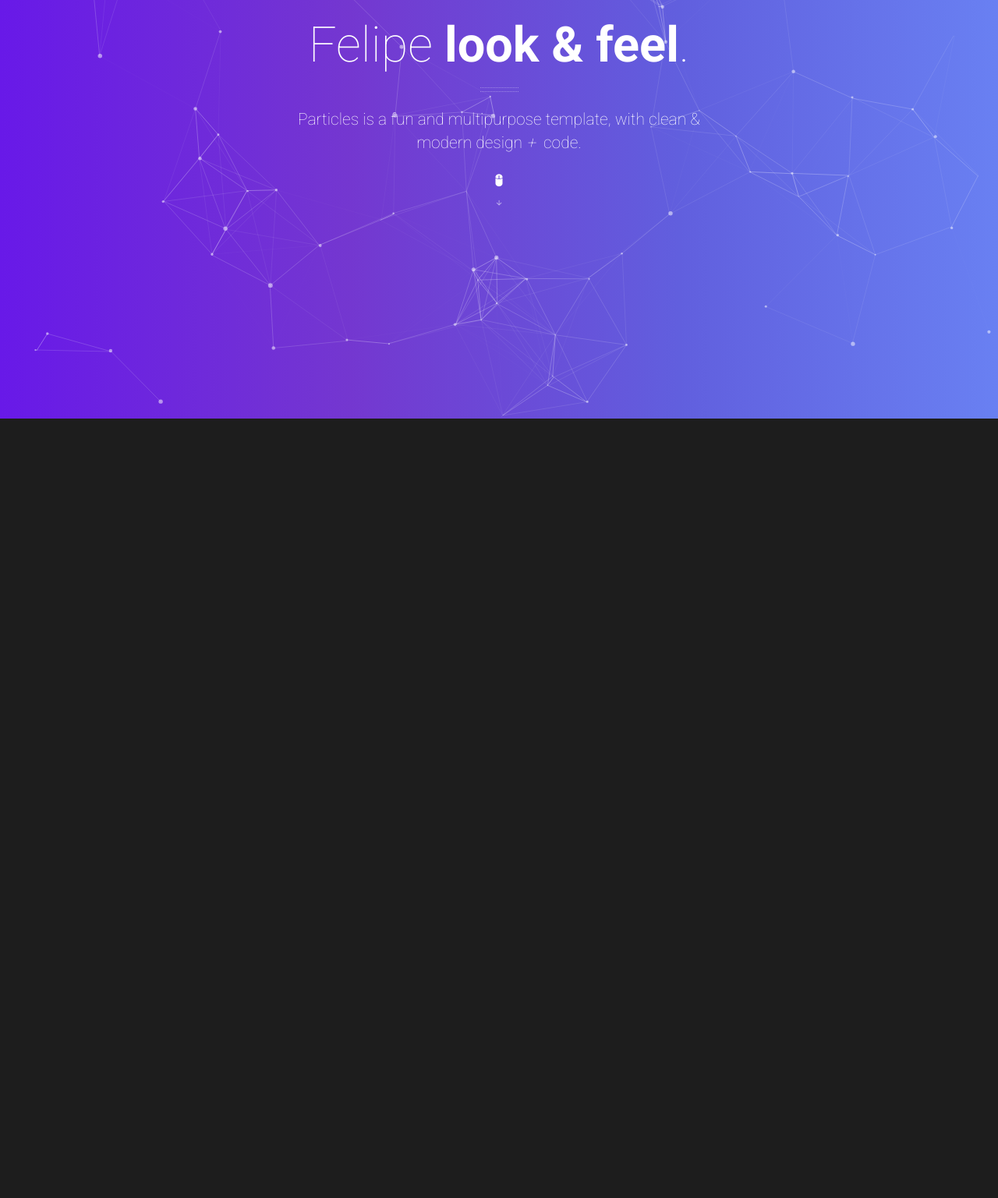
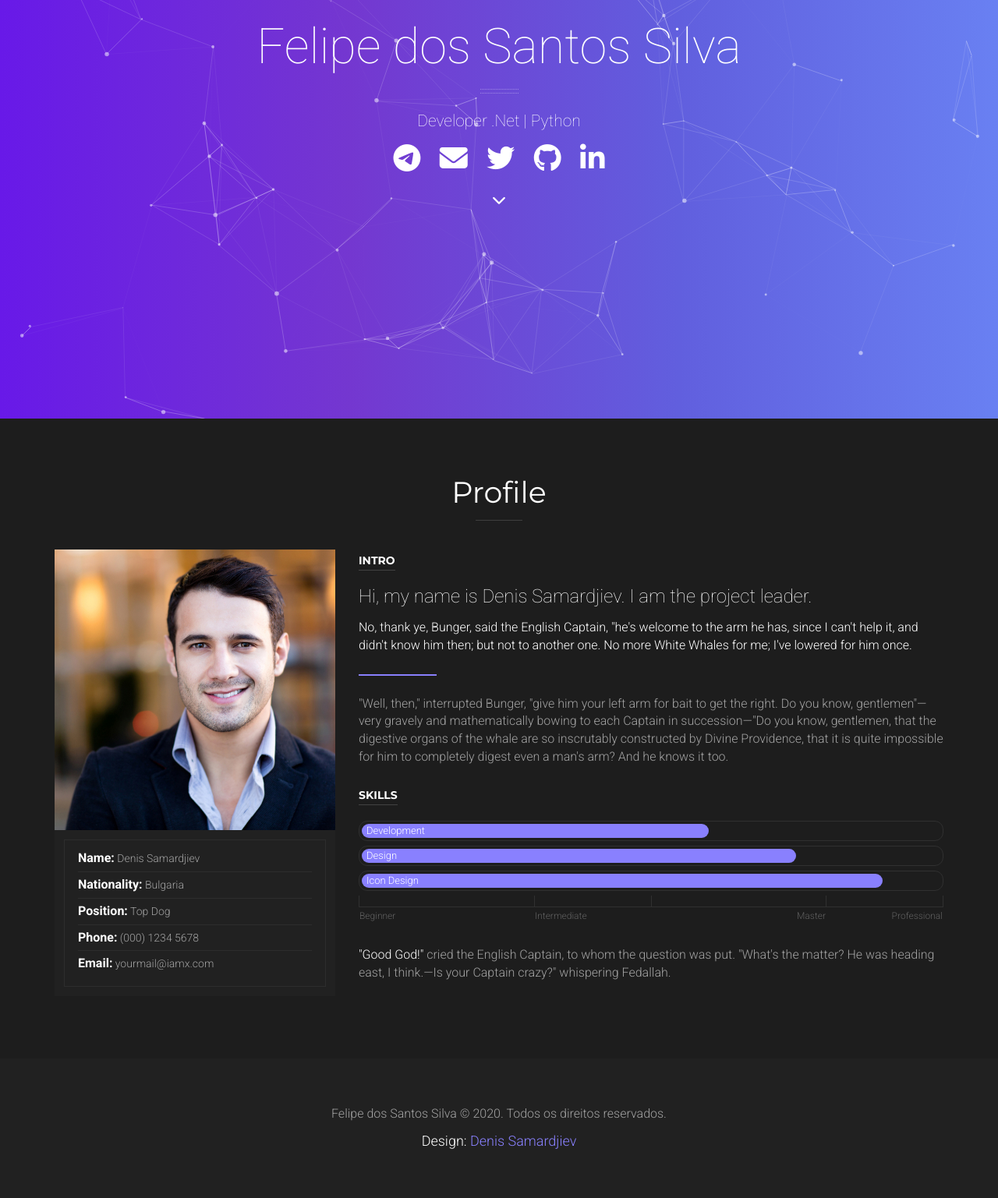
Before and after one commit to DarthFil/darthfil.github.io, a plain HTML site: page index.html in a window 1280 px wide. Shown: the part 263-1800 px from the top of the page at 78% size. Before the commit the page ends 807 px from the top, so only its background shows below. Drawn offline with nearby package versions, Linux system fonts and the light colour scheme; files whose address does not match are found by name.

Commit message:
feature: Adição do Profile

```diff
--- a/css/style.css
+++ b/css/style.css
@@ -2579,3 +2579,9 @@ footer hr {
         padding: 0 30px 20px 20px;
     }
 }
+
+.social-icons {
+    padding-left: 10px;
+    padding-right: 10px;
+    text-decoration: none;
+}
--- a/index.html
+++ b/index.html
@@ -33,16 +33,9 @@
     <link href="css/magnific-popup.css" rel="stylesheet">
     <link href="css/logoiconfont.css" rel="stylesheet">
     <link href="css/style.css" rel="stylesheet" title="main-css">
+    <!-- Font Awesome -->
+    <script src="https://kit.fontawesome.com/d43fdbe2fc.js" crossorigin="anonymous"></script>
 
-    <!-- Alternate Stylesheets / choose what color and base you want and include the 2 files regularly AFTER style.css above -->
-    <link rel="alternate stylesheet" type="text/css" href="css/colors/blue.css" title="blue">
-    <link rel="alternate stylesheet" type="text/css" href="css/colors/green.css" title="green">
-    <link rel="alternate stylesheet" type="text/css" href="css/colors/orange.css" title="orange">
-    <link rel="alternate stylesheet" type="text/css" href="css/colors/red.css" title="red">
-    <link rel="alternate stylesheet" type="text/css" href="css/colors/orangelight.css" title="orangelight">
-    <link rel="alternate stylesheet" type="text/css" href="css/colors/pinkish.css" title="pinkish">
-    <link rel="alternate stylesheet" type="text/css" href="css/colors/seagul.css" title="seagul">
-    <link rel="alternate stylesheet" type="text/css" href="css/base-light.css" title="base-light">
     <title>Felipe dos Santos Silva</title>
 </head>
 
@@ -56,16 +49,31 @@
         <!-- /.particles div -->
         <div class="container center-vertically-holder">
             <div class="center-vertically">
-                <div class="col-sm-8 col-sm-offset-2 col-lg-6 col-lg-offset-3 text-center">
-                    <h1 class="scaleReveal">
-                        Felipe <strong>look &amp; feel</strong>.
+                <div class="col-sm-10 col-sm-offset-2 col-lg-8 col-lg-offset-2 text-center">
+                    <h1>
+                        Felipe dos Santos Silva
                     </h1>
                     <hr class="bottomReveal">
-                    <p class="bottomReveal">Particles is a fun and multipurpose template, with clean &amp; modern design <i>+</i>&nbsp; code.</p>
-                    <a href="#ideology" data-id="ideology" class="scroll-link">
+                    <p class="bottomReveal">Developer .Net | Python</p>
+                    <a href="#" class="social-icons">
+                        <i class="fa-2x fab fa-telegram-plane"></i>
+                    </a>
+                    <a href="#" class="social-icons">
+                        <i class="fa-2x fas fa-envelope"></i>
+                    </a>
+                    <a href="#" class="social-icons">
+                        <i class="fa-2x fab fa-twitter"></i>
+                    </a>
+                    <a href="#" class="social-icons">
+                        <i class="fa-2x fab fa-github"></i>
+                    </a>
+                    <a href="#" class="social-icons">
+                        <i class="fa-2x fab fa-linkedin-in"></i>
+                    </a>
+                    <p></p>
+                    <a href="#profile" data-id="profile" class="scroll-link">
                         <div class="scroll-indicator rotateBottomReveal">
-                            <span class="ion-mouse"></span><br>
-                            <span class="ion-android-arrow-down arrow-scroll-indicator"></span>
+                            <i class="fas fa-chevron-down"></i>
                         </div>
                     </a>
                 </div>
@@ -80,13 +88,85 @@
     <!-- About -->
     <!-- Our Count -->
     <!-- Profile -->
+    <section id="profile" class="background2 section-padding">
+        <div class="container">
+            <div class="row">
+                <div class="col-xs-12 section-title text-center">
+                    <h2>Profile</h2>
+                    <span class="section-divider"></span>
+                </div>
+                <!-- /.column -->
+            </div>
+            <!-- /.row -->
+            <div class="row">
+                <div class="col-sm-4">
+                    <img alt="" src="images/team-member-1.jpg" class="img-responsive">
+                    <div class="profile-box">
+                        <ul class="list-unstyled">
+                            <li><strong>Name:</strong> Denis Samardjiev</li>
+                            <li><strong>Nationality:</strong> Bulgaria</li>
+                            <li><strong>Position:</strong> Top Dog</li>
+                            <li><strong>Phone:</strong> (000) 1234 5678</li>
+                            <li><strong>Email:</strong> yourmail@iamx.com</li>
+                        </ul>
+                    </div>
+                </div>
+                <!-- column -->
+                <div class="col-sm-8 mt30-xs">
+                    <h5 class="heading-1 mb20">Intro</h5>
+                    <h3 class="mb15 no-margin-top">Hi, my name is Denis Samardjiev. I am the project leader.</h3>
+                    <p class="text-small text-switch">No, thank ye, Bunger, said the English Captain, "he's welcome to the arm he has, since I can't help it, and didn't know him then; but not to another one. No more White Whales for me; I've lowered for him once.</p>
+                    <span class="divider"></span>
+                    <p class="text-small">"Well, then," interrupted Bunger, "give him your left arm for bait to get the right. Do you know, gentlemen"—very gravely and mathematically bowing to each Captain in succession—"Do you know, gentlemen, that the digestive organs of
+                        the whale are so inscrutably constructed by Divine Providence, that it is quite impossible for him to completely digest even a man's arm? And he knows it too.</p>
+                    <h5 class="heading-1 mt20 mb20">Skills</h5>
+                    <div class="progress">
+                        <div class="progress-bar text-left" role="progressbar" aria-valuenow="60" aria-valuemin="0" aria-valuemax="100" style="width: 60%;">
+                            Development
+                        </div>
+                    </div>
+                    <div class="progress">
+                        <div class="progress-bar text-left" role="progressbar" aria-valuenow="75" aria-valuemin="0" aria-valuemax="100" style="width: 75%;">
+                            Design
+                        </div>
+                    </div>
+                    <div class="progress">
+                        <div class="progress-bar text-left" role="progressbar" aria-valuenow="90" aria-valuemin="0" aria-valuemax="100" style="width: 90%;">
+                            Icon Design
+                        </div>
+                    </div>
+                    <div class="progress-meter">
+                        <div class="meter meter-left" style="width: 30%;"><span class="meter-text">Beginner</span></div>
+                        <div class="meter meter-left" style="width: 20%;"><span class="meter-text">Intermediate</span></div>
+                        <div class="meter meter-right" style="width: 20%;"><span class="meter-text">Professional</span></div>
+                        <div class="meter meter-right" style="width: 30%;"><span class="meter-text">Master</span></div>
+                    </div>
+                    <p class="text-small mt50 no-margin-bottom"><span class="text-switch">"Good God!"</span> cried the English Captain, to whom the question was put. "What's the matter? He was heading east, I think.—Is your Captain crazy?" whispering Fedallah.</p>
+                </div>
+                <!-- /.column -->
+            </div>
+            <!-- /.row -->
+        </div>
+        <!-- /.container -->
+    </section>
     <!-- Work -->
     <!-- Timeline -->
     <!-- Team -->
     <!-- Pricing -->
     <!-- Contact + Map -->
     <!-- Footer -->
-
+    <footer class="background1 footer-padding">
+        <div class="container">
+            <div class="row">
+                <div class="col-sm-12 text-center">
+                    <p class="text-small">Felipe dos Santos Silva &copy; 2020. Todos os direitos reservados.</p>
+                    <p class="text-switch no-margin">Design:
+                        <a href="http://aliensix.com/particles-1.4/">Denis Samardjiev</a>
+                    </p>
+                </div>
+            </div>
+        </div>
+    </footer>
     <!-- JS Files -->
     <script type="text/javascript" src="js/bootstrap.min.js"></script>
     <script type="text/javascript" src="js/jquery.mixitup.js"></script>
```
Also changed, not shown: images/team-member-1.jpg (added), js/particlesRun.js (indentation only).
